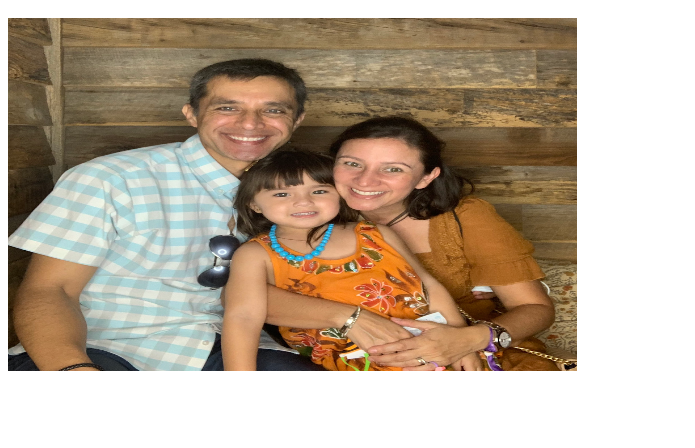
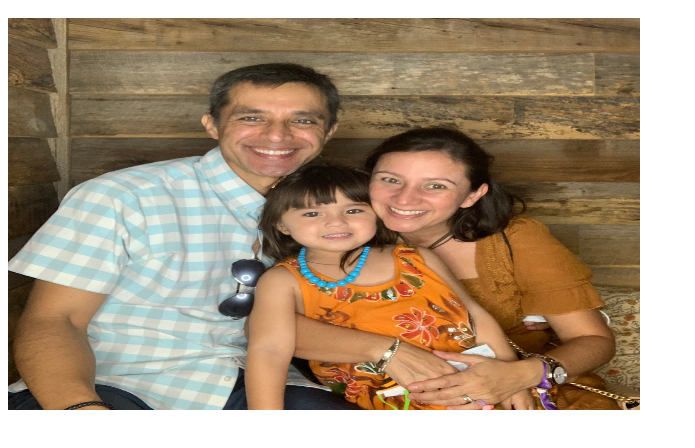
Before and after one commit to WDev2021/Jaime, a plain HTML site: page index.html in a window 1280 px wide. Shown: the part 48-496 px from the top of the page, without its empty margins (0-695 px from the left). Drawn offline with Linux system fonts and the light colour scheme.

Commit message:
Update index.html

```diff
--- a/index.html
+++ b/index.html
@@ -1,4 +1,4 @@
 <html>
   <h1>Jaime's Portafolio</h1>
-  <img src="JaimeFamily.jpeg" width="45%" height="45%"/>
+  <img src="JaimeFamily.jpeg" width="50%" height="50%"/>
 </html>
```
